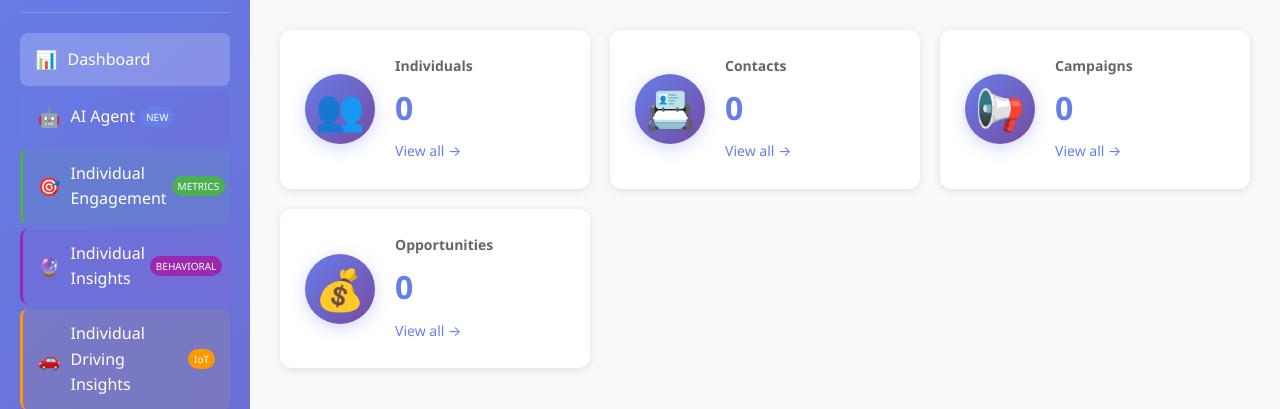
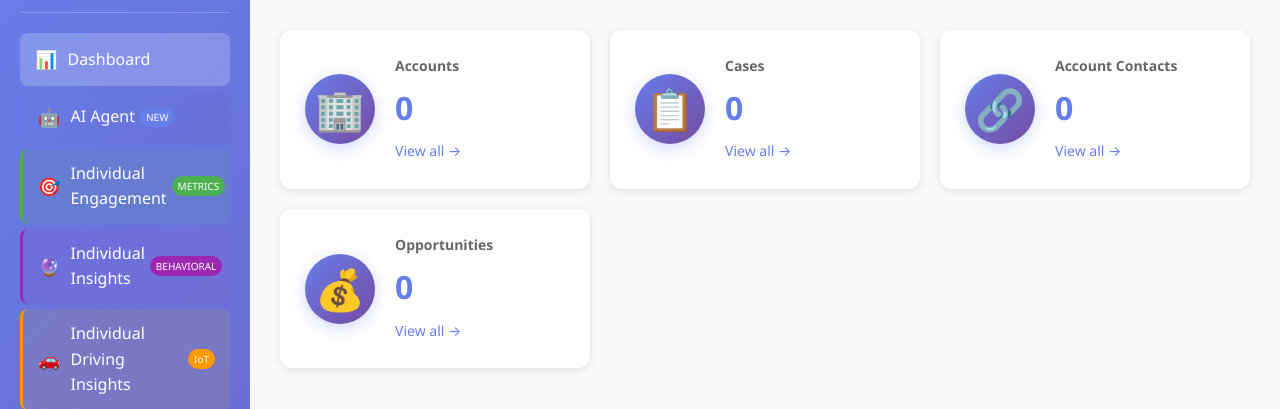
Before and after one commit to biswarupbsf/datacloud-personalization-app, a Flask app: page / in a window 1280 px wide. Shown: the part 97-506 px from the top of the page. Run offline with Flask 3, Linux system fonts and the light colour scheme; the visitor is signed in with stand-in values (Sample User, id 1).

Commit message:
Updated dashboard to show Accounts, Cases, and Account_Contacts from Salesforce Data Cloud

```diff
--- a/modules/data_manager.py
+++ b/modules/data_manager.py
@@ -131,26 +131,29 @@ class DataManager:
         try:
             stats = {}
 
-            # Count Individuals
+            # Count Accounts
             try:
-                ind_count = sf.query("SELECT COUNT() FROM Individual")
-                stats['individuals'] = ind_count['totalSize']
-            except:
-                stats['individuals'] = 0
+                account_count = sf.query("SELECT COUNT() FROM Account")
+                stats['accounts'] = account_count['totalSize']
+            except Exception as e:
+                print(f"Error counting Accounts: {e}")
+                stats['accounts'] = 0
 
-            # Count Contacts
+            # Count Cases
             try:
-                contact_count = sf.query("SELECT COUNT() FROM Contact")
-                stats['contacts'] = contact_count['totalSize']
-            except:
-                stats['contacts'] = 0
+                case_count = sf.query("SELECT COUNT() FROM Case")
+                stats['cases'] = case_count['totalSize']
+            except Exception as e:
+                print(f"Error counting Cases: {e}")
+                stats['cases'] = 0
 
-            # Count Campaigns
+            # Count AccountContactRelation
             try:
-                campaign_count = sf.query("SELECT COUNT() FROM Campaign")
-                stats['campaigns'] = campaign_count['totalSize']
-            except:
-                stats['campaigns'] = 0
+                acr_count = sf.query("SELECT COUNT() FROM AccountContactRelation")
+                stats['account_contacts'] = acr_count['totalSize']
+            except Exception as e:
+                print(f"Error counting AccountContactRelation: {e}")
+                stats['account_contacts'] = 0
 
             # Count Opportunities
             try:
--- a/templates/dashboard.html
+++ b/templates/dashboard.html
@@ -21,29 +21,29 @@
 
             <div class="dashboard-grid">
                 <div class="stat-card">
-                    <div class="stat-icon">👥</div>
+                    <div class="stat-icon">🏢</div>
                     <div class="stat-content">
-                        <h3>Individuals</h3>
-                        <div class="stat-number">{{ stats.individuals|default(0) }}</div>
-                        <a href="/data?object=Individual" class="stat-link">View all →</a>
+                        <h3>Accounts</h3>
+                        <div class="stat-number">{{ stats.accounts|default(0) }}</div>
+                        <a href="/data?object=Account" class="stat-link">View all →</a>
                     </div>
                 </div>
 
                 <div class="stat-card">
-                    <div class="stat-icon">📇</div>
+                    <div class="stat-icon">📋</div>
                     <div class="stat-content">
-                        <h3>Contacts</h3>
-                        <div class="stat-number">{{ stats.contacts|default(0) }}</div>
-                        <a href="/data?object=Contact" class="stat-link">View all →</a>
+                        <h3>Cases</h3>
+                        <div class="stat-number">{{ stats.cases|default(0) }}</div>
+                        <a href="/data?object=Case" class="stat-link">View all →</a>
                     </div>
                 </div>
 
                 <div class="stat-card">
-                    <div class="stat-icon">📢</div>
+                    <div class="stat-icon">🔗</div>
                     <div class="stat-content">
-                        <h3>Campaigns</h3>
-                        <div class="stat-number">{{ stats.campaigns|default(0) }}</div>
-                        <a href="/data?object=Campaign" class="stat-link">View all →</a>
+                        <h3>Account Contacts</h3>
+                        <div class="stat-number">{{ stats.account_contacts|default(0) }}</div>
+                        <a href="/data?object=AccountContactRelation" class="stat-link">View all →</a>
                     </div>
                 </div>
 
```
